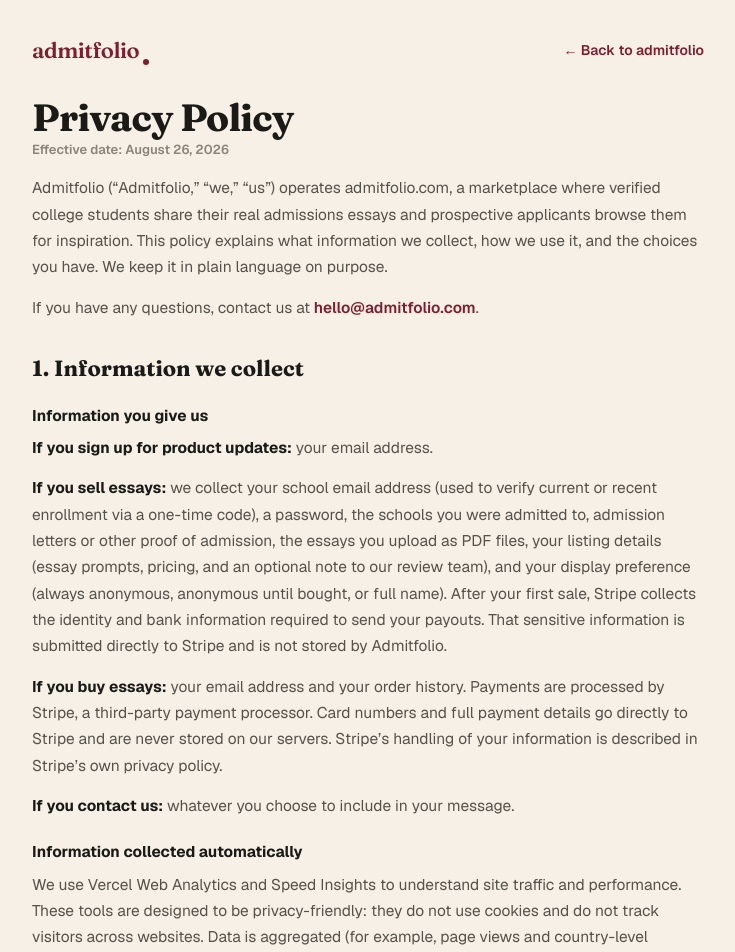
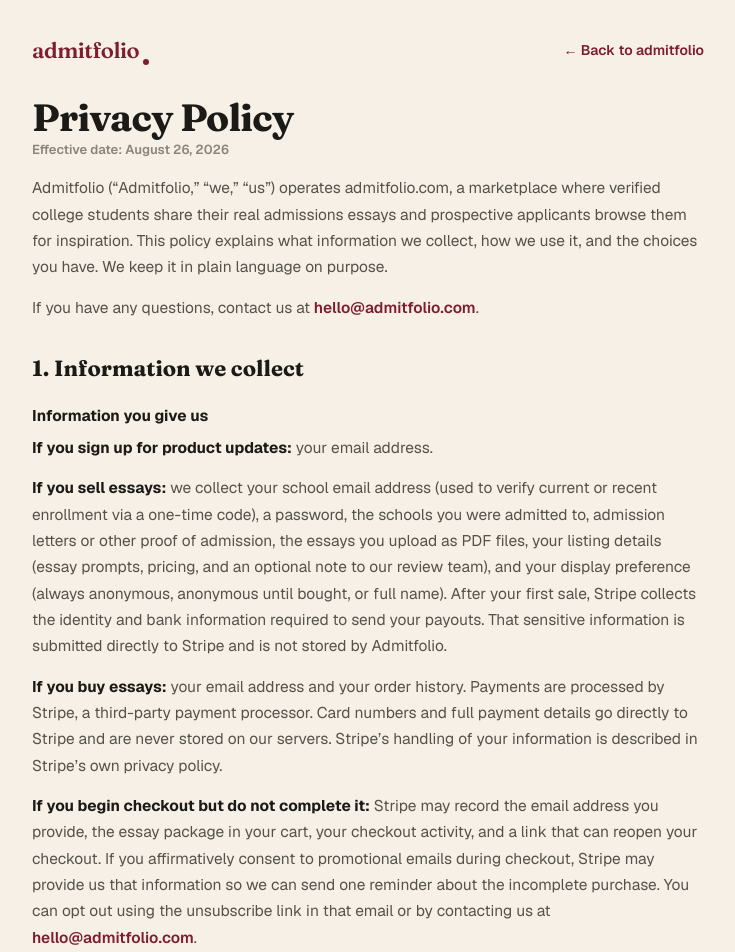
Before and after one commit to anony-mouse1/admitfolio, a Next.js app: page /privacy in a window 1280 px wide. Shown: the top 952 px of the page, without its empty margins (272-1007 px from the left). Built offline with nearby package versions, Linux system fonts and the light colour scheme; no server answers.

Commit message:
Disclose abandoned checkout recovery

```diff
--- a/app/privacy/page.tsx
+++ b/app/privacy/page.tsx
@@ -46,6 +46,13 @@
         Payments are processed by Stripe, a third-party payment processor. Card numbers and full payment
         details go directly to Stripe and are never stored on our servers. Stripe&rsquo;s handling of your
         information is described in Stripe&rsquo;s own privacy policy.
+      </p>
+      <p>
+        <b>If you begin checkout but do not complete it:</b> Stripe may record the email address you provide,
+        the essay package in your cart, your checkout activity, and a link that can reopen your checkout. If
+        you affirmatively consent to promotional emails during checkout, Stripe may provide us that information
+        so we can send one reminder about the incomplete purchase. You can opt out using the unsubscribe link in
+        that email or by contacting us at <Mail />.
       </p>
       <p><b>If you contact us:</b> whatever you choose to include in your message.</p>
       <h3>Information collected automatically</h3>
```
Also changed, not shown: 1 other file (tests, documents, lock files or other folders).
